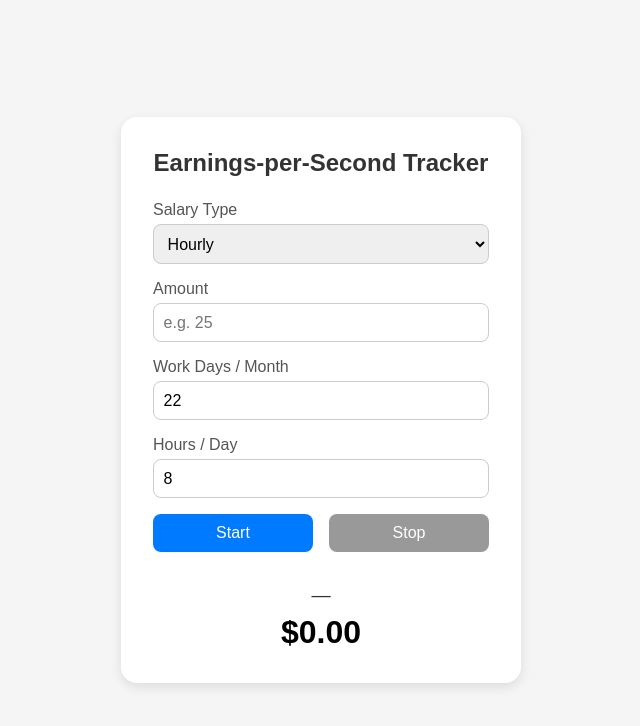
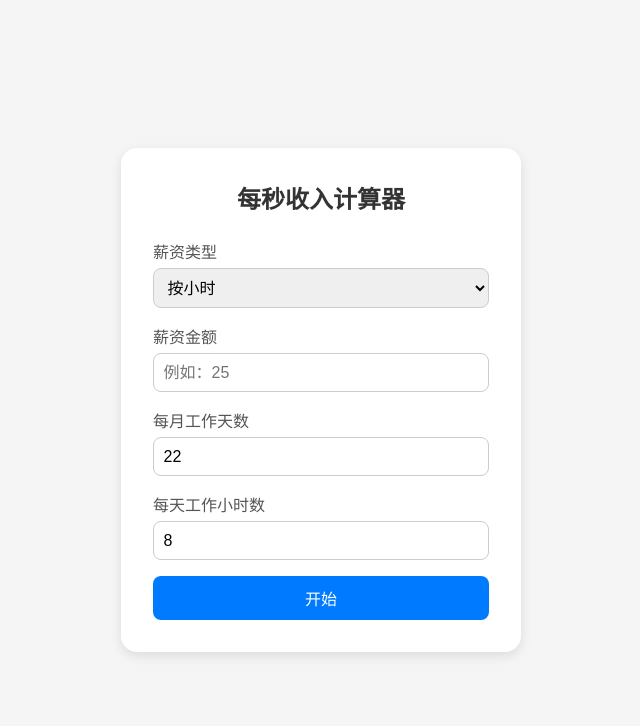
Before and after one commit to Filigreeai/earningTracker, a plain HTML site: page index.html in a window 1280 px wide. Shown: the whole page, without its empty margins (319-959 px from the left). Drawn offline with Linux system fonts and the light colour scheme.

Commit message:
Update index.html

```diff
--- a/index.html
+++ b/index.html
@@ -1,48 +1,42 @@
 <!DOCTYPE html>
-<html lang="en">
+<html lang="zh-CN">
 <head>
   <meta charset="UTF-8" />
   <meta name="viewport" content="width=device-width, initial-scale=1.0"/>
-  <title>Earnings-per-Second Tracker</title>
+  <title>每秒收入计算器</title>
   <link rel="stylesheet" href="styles.css" />
 </head>
 <body>
   <div class="container">
-    <h1 class="title">Earnings-per-Second Tracker</h1>
+    <h1 class="title">每秒收入计算器</h1>
     <form id="trackerForm" class="form">
       <label>
-        Salary Type
+        薪资类型
         <select id="salaryType">
-          <option value="hourly">Hourly</option>
-          <option value="monthly">Monthly</option>
+          <option value="hourly">按小时</option>
+          <option value="annual">年薪</option>
         </select>
       </label>
 
       <label>
-        Amount
-        <input type="number" id="salaryAmount" placeholder="e.g. 25" required min="0.01" step="0.01" />
+        薪资金额
+        <input type="number" id="salaryAmount" placeholder="例如：25" required min="0.01" step="0.01" />
       </label>
 
       <label>
-        Work Days / Month
+        每月工作天数
         <input type="number" id="daysPerMonth" value="22" required min="1" />
       </label>
 
       <label>
-        Hours / Day
+        每天工作小时数
         <input type="number" id="hoursPerDay" value="8" required min="1" step="0.1" />
       </label>
 
       <div class="buttons">
-        <button type="button" id="startBtn">Start</button>
-        <button type="button" id="stopBtn" disabled>Stop</button>
+        <button type="submit" id="startBtn">开始</button>
       </div>
     </form>
-
-    <div class="output">
-      <div id="rateDisplay" class="rate">—</div>
-      <div id="totalDisplay" class="total">$0.00</div>
-    </div>
   </div>
 
   <script src="script.js"></script>
```
